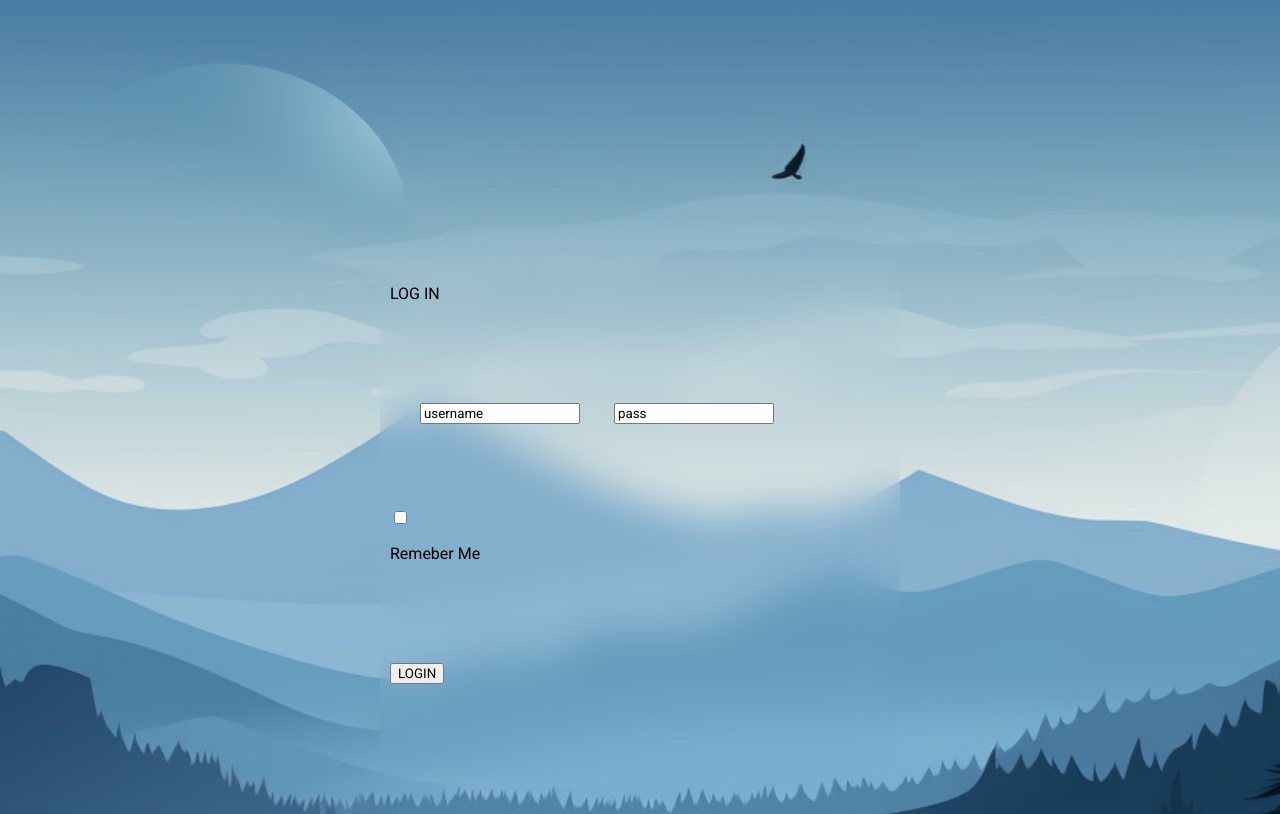
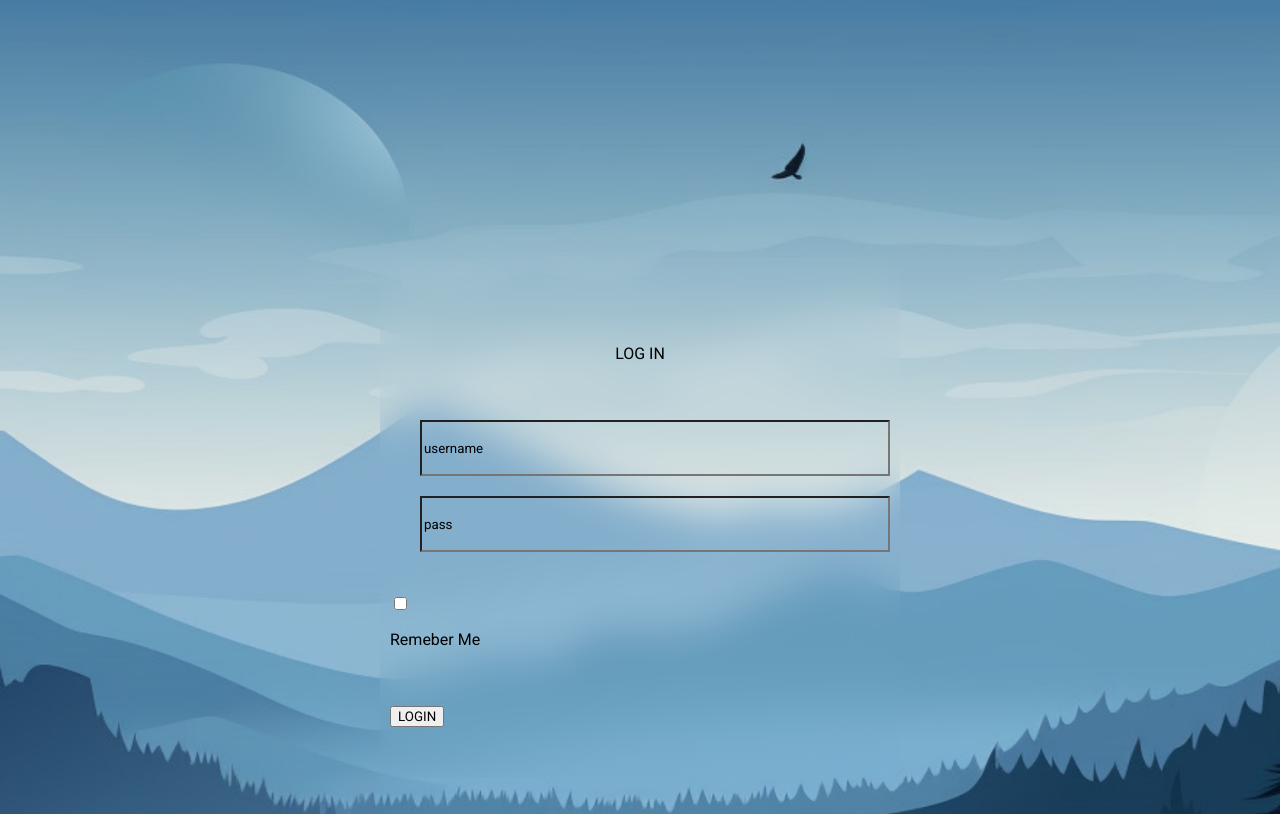
Before and after one commit to mohammdreza003/new-site, a plain HTML site: page new-site/index.html in a window 1280 px wide. Shown: the top 814 px of the page. Drawn offline with Linux system fonts and the light colour scheme.

Commit message:
update login container

```diff
--- a/new-site/index.css
+++ b/new-site/index.css
@@ -53,15 +53,28 @@ p,input, button{
 
 }
 .log_cont{
-    /* margin-top: 10px; */
+    display: flex;
+    flex-direction: column;
+    align-items: center;
+    margin-top: 60px;
     /* margin-bottom: 50px; */
 }
 
-.log_in{
 
+.input_cont{
+    display: flex;
+    flex-direction: column;
+    /* align-items: center; */
+
+}
+.username{
+    height: 50px;
+    background: transparent;
 
 
 }
-.input_cont{
-
+.pass{
+    margin-top: 20px;
+    background: transparent;
+    height: 50px;
 }
```
